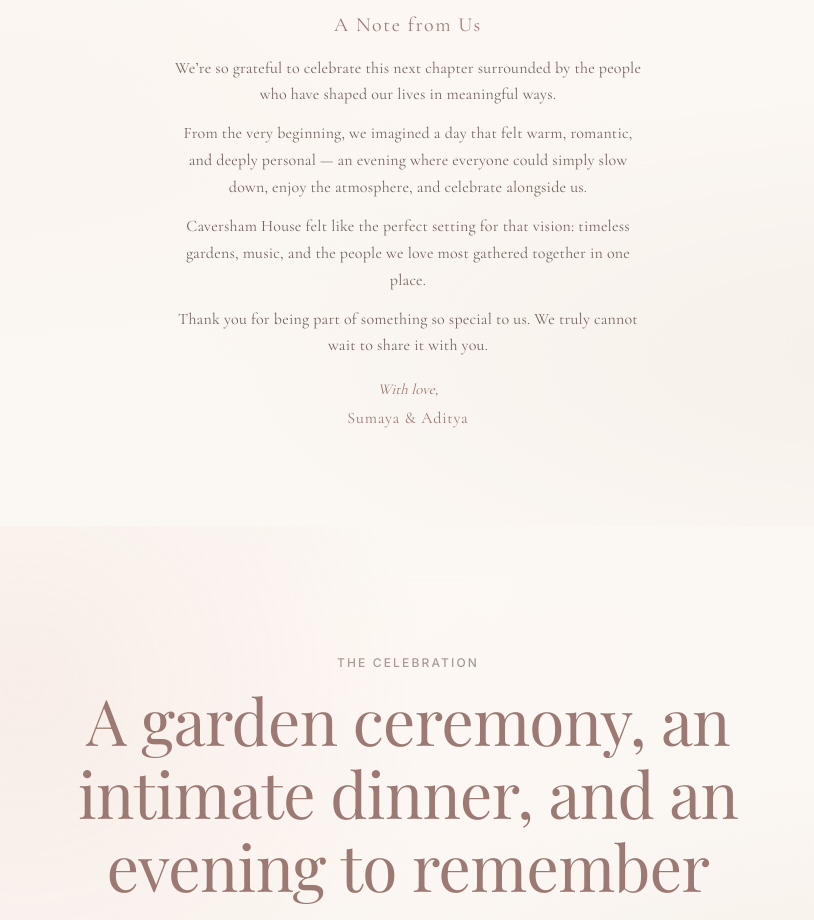
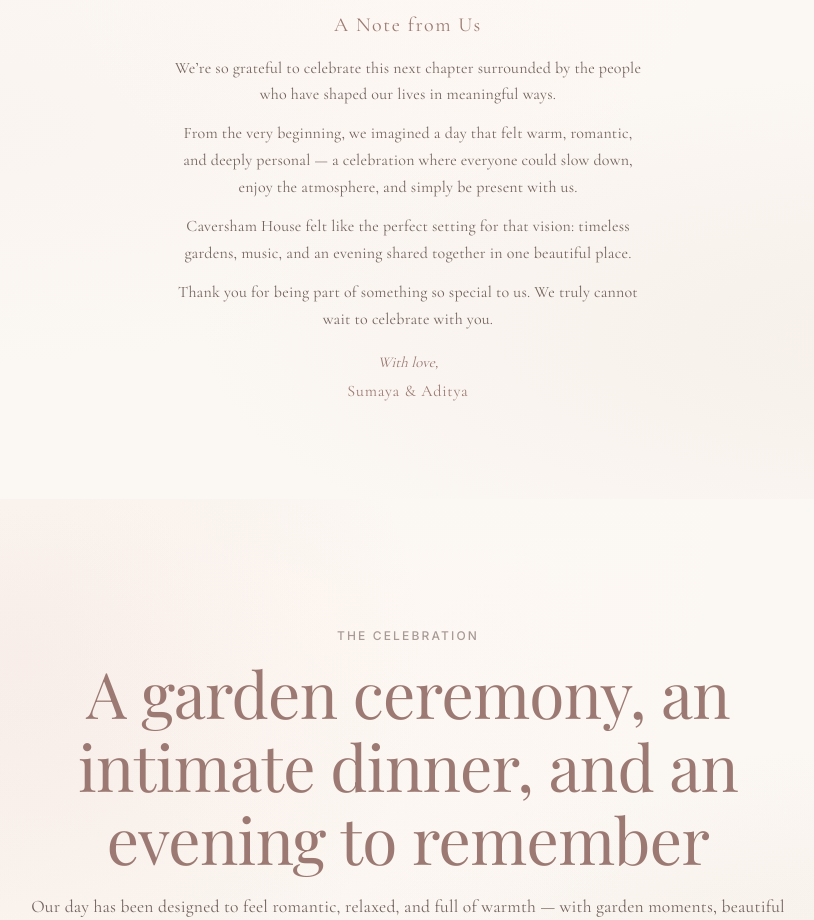
Before and after one commit to as16627-cloud/wedding-website, a Next.js app: page / in a window 1280 px wide. Shown: the part 1780-2700 px from the top of the page, without its empty margins (232-1046 px from the left). Built offline with nearby package versions, Linux system fonts and the light colour scheme.

Commit message:
Refine note from us wording

```diff
--- a/app/page.tsx
+++ b/app/page.tsx
@@ -1500,15 +1500,15 @@ export default function WeddingWebsiteStarter() {
               meaningful ways.
             </p>
             <p>
-              From the very beginning, we imagined a day that felt warm, romantic, and deeply personal &mdash; an evening
-              where everyone could simply slow down, enjoy the atmosphere, and celebrate alongside us.
+              From the very beginning, we imagined a day that felt warm, romantic, and deeply personal &mdash; a
+              celebration where everyone could slow down, enjoy the atmosphere, and simply be present with us.
             </p>
             <p>
-              Caversham House felt like the perfect setting for that vision: timeless gardens, music, and the people we
-              love most gathered together in one place.
+              Caversham House felt like the perfect setting for that vision: timeless gardens, music, and an evening
+              shared together in one beautiful place.
             </p>
             <p>
-              Thank you for being part of something so special to us. We truly cannot wait to share it with you.
+              Thank you for being part of something so special to us. We truly cannot wait to celebrate with you.
             </p>
           </motion.div>
           <motion.div
```
